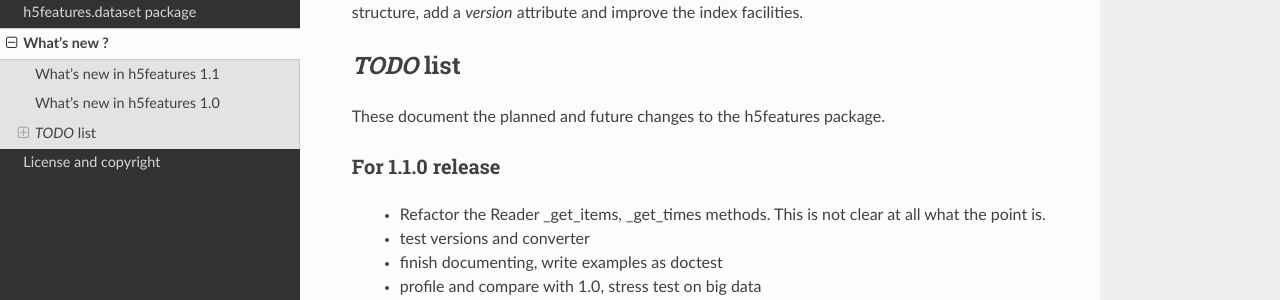
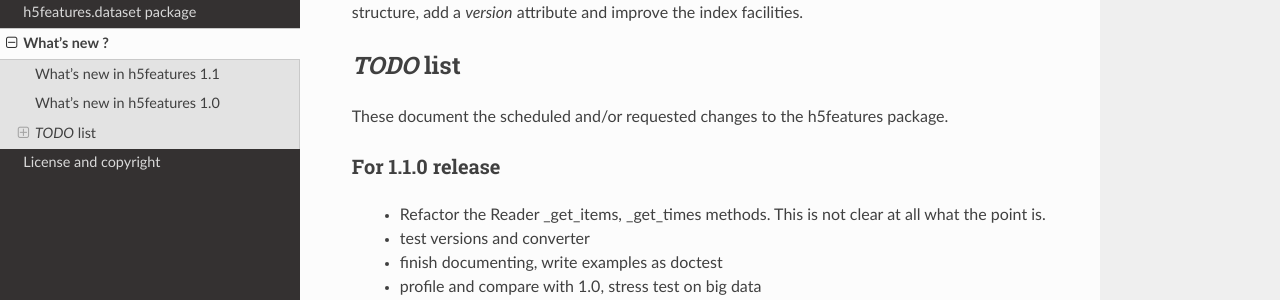
Before and after one commit to bootphon/h5features, a Sphinx documentation site: the page built from docs/source/whatsnew.rst, in a window 1280 px wide and 900 px high, scrolled down 619 px. Shown: the part 192-492 px from the top of the window. Built offline with Sphinx 7.4.7 and the Read the Docs theme 2.0.0, drawn with Linux system fonts in a browser that asks for light colours.

Commit message:
Minor changes

```diff
--- a/TODO.rst
+++ b/TODO.rst
@@ -1,4 +1,4 @@
-These document the planned and future changes to the h5features package.
+These document the scheduled and/or requested changes to the h5features package.
 
 For 1.1.0 release
 -----------------
--- a/docs/source/build.rst
+++ b/docs/source/build.rst
@@ -68,8 +68,7 @@ The documentation is builded with *sphinx*::
 Then to build the project documentation (the one you are currently
 reading), run::
 
-  $ cd docs
-  $ make html
+  $ python setup.py build_sphinx
 
 The main HTML page is generated to *docs/build/html/index.html*
 
```
Also changed, not shown: docs/source/index.rst (+4 -6 lines), docs/source/modules.rst (deleted, +0 -8 lines), .travis.yml, 1 other file.
